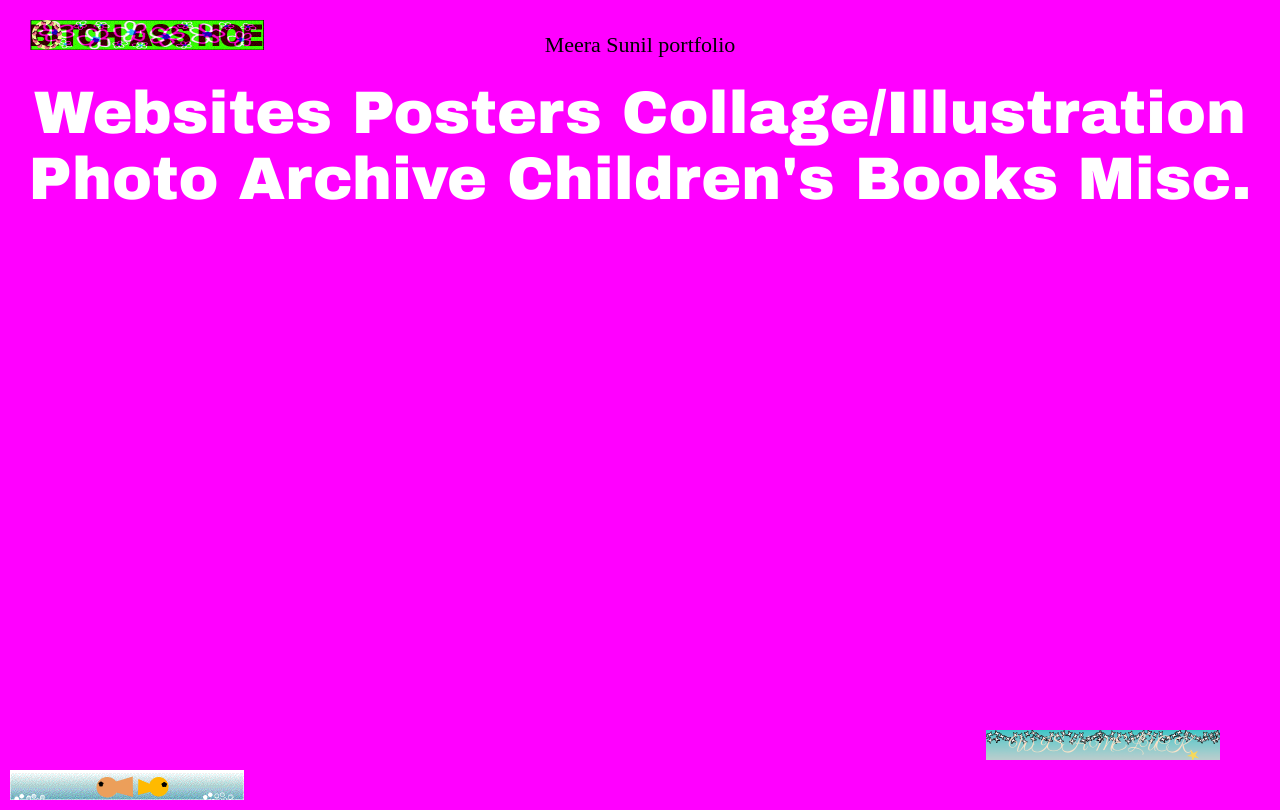
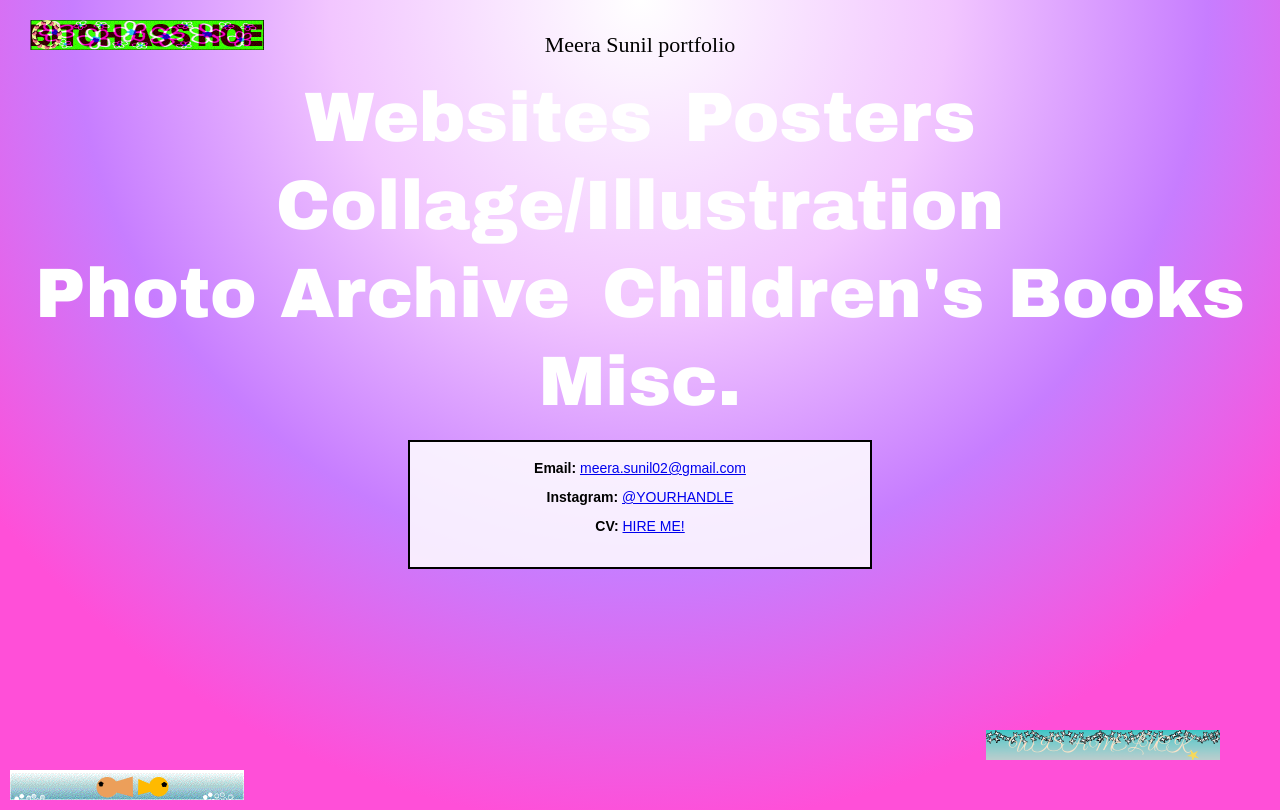
Before and after one commit to meeralouise/portfolio, a React (Vite) app: page / in a window 1280 px wide. Built offline with nearby package versions, Linux system fonts and the light colour scheme.

Commit message:
major style

```diff
--- a/src/App.tsx
+++ b/src/App.tsx
@@ -45,9 +45,9 @@ export default function App() {
     fontWeight: 600,
     color: "white",
     cursor: "pointer",
-    margin: "0 10px",
+    margin: "0 20px",
     display: "inline-block",
-    fontSize: "60px",
+    fontSize: "70px",
   };
 
   const modalContent: Record<string, ImageItem[]> = {
@@ -64,10 +64,12 @@ export default function App() {
     "Collage/Illustration": illustrationImages,
     "Photo Archive": photoArchiveImages,
     "Children's Books": [
-      { src: "images/monkey.gif", caption: "Book 1 description" }
+      { src: "images/monkey.gif", title:"The Monkey with the Tom-Tom", caption: "Children’s storybook published as part of a collaboration between DERTbook and Parsons School of Design students.  Story was written by me as an adaptation the original Indian folktale. Ilustrations were done both by hand and digitally using mixed-media materials such as construction paper, fabric cutouts, printed assets. etc. Was pretended in tandem with my Colors baby-board book to a panel of designers at TODA design agency, where it was met with overwhelmingly positive reviews." },
+      { src: "images/colors.gif", title: "Why I Love Every Color!", caption: "Baby board book published as part of a collaboration between DERTbook and Parsons School of Design students. Story conceived and written by me. Was presented in tandem with my Monkey storybook to a panel of designers at TODA design agency, where it was met with overwhelmingly positive reviews." }
     ],
     "Misc.": [
-      { src: "images/colors.gif", caption: "Misc item 1 description" }
+      { src: "images/plane.jpg", caption: "" },
+      { src: "images/loremipsum.png", caption: "" },
     ]
   };
 
@@ -75,7 +77,7 @@ export default function App() {
     <div
       style={{
         position: "relative",
-        backgroundColor: "magenta",
+        background: "radial-gradient(circle at top, #FFFFFF 0%, #F2C6FF 30%, #C77DFF 55%, #FF4FD8 80%)",
         minHeight: "100vh",
         width: "100vw",
         paddingTop: "10px",
@@ -87,11 +89,23 @@ export default function App() {
       </p>
 
      {/* Portfolio Categories Row */}
-      <div style={{ marginBottom: "20px" }}>
+<div
+  style={{
+    marginBottom: "20px",
+    display: "flex",
+    flexWrap: "wrap",
+    justifyContent: "center",
+    gap: "12px",
+  }}
+>
   {titles.map((title) => (
     <span
       key={title}
-            style={h1Style}
+      style={{
+        ...h1Style,
+        fontSize: "clamp(28px, 7vw, 70px)",
+        margin: "0 10px",
+      }}
       onClick={() => setOpenModal(title)}
     >
       {title}
@@ -99,6 +113,42 @@ export default function App() {
   ))}
 </div>
 
+{/* Contact Box */}
+<div
+  style={{
+    margin: "20px auto",
+    padding: "16px 20px",
+    maxWidth: "420px",
+    backgroundColor: "rgba(255,255,255,0.85)",
+    border: "2px solid black",
+    fontFamily: "Arial",
+    fontSize: "14px",
+    lineHeight: "1.5",
+  }}
+>
+  <p style={{ margin: "0 0 8px 0" }}>
+    <strong>Email:</strong>{" "}
+    <a href="mailto:meera.sunil02@gmail.com">meera.sunil02@gmail.com</a>
+  </p>
+  <p style={{ margin: "0 0 8px 0" }}>
+    <strong>Instagram:</strong>{" "}
+    <a href="https://instagram.com/YOURHANDLE" target="_blank">
+      @YOURHANDLE
+    </a>
+  </p>
+  <p style={{ margin: 0 }}>
+    <strong>CV:</strong>{" "}
+    <a
+      href="https://drive.google.com/file/d/1Nf3_2_a5g2-Lu_7SIOkgVlLK0YyZ0LxV/view?usp=sharing"
+      target="_blank"
+    >
+      HIRE ME!
+    </a>
+  </p>
+  <p>
+
+  </p>
+</div>
       {/* Blinkies */}
       <img
         src="images/bah.gif"
@@ -137,7 +187,7 @@ export default function App() {
           <div
             style={{
               backgroundColor: "white",
-              color: "white",
+              color: "green",
               fontFamily: "arial black",
               padding: "20px",
               width: "100%",
@@ -162,7 +212,7 @@ export default function App() {
             >
               {modalContent[openModal].map((item, index) => (
                 <div key={index} style={{ textAlign: "center" }}>
-                  {item.title && <h3 style={{ marginBottom: "5px", fontSize: "16px" }}>{item.title}</h3>}
+                  {item.title && <h3 style={{ marginBottom: "5px", fontSize: "16px", color: "#1F5E2E", }}>{item.title}</h3>}
                   <img
                     src={item.src}
                     alt={item.caption}
@@ -176,6 +226,7 @@ export default function App() {
                     <p style={{
                       border: "2px solid white",
                       padding: "2px 6px",
+                      color: "white",
                       marginTop: "0px",
                       backgroundColor: "rgba(0,0,0,0.2)",
                     }}>
```
Also changed, not shown: images/loremipsum.png (added), 1 other file (tests, documents, lock files or other folders). Lines whose indentation alone changed are shown as unchanged.
